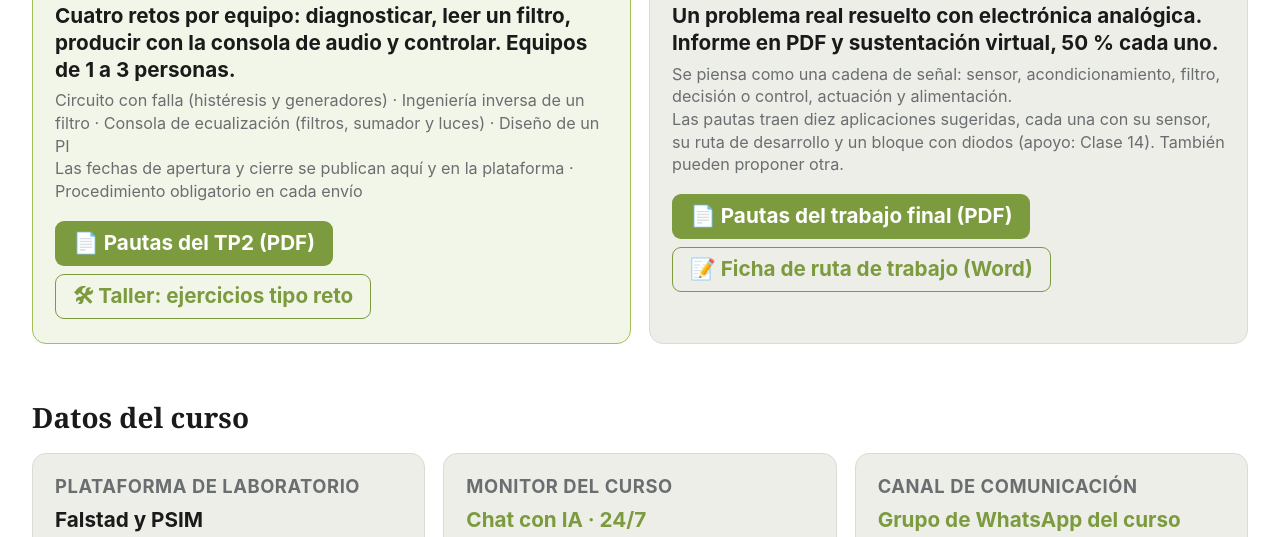
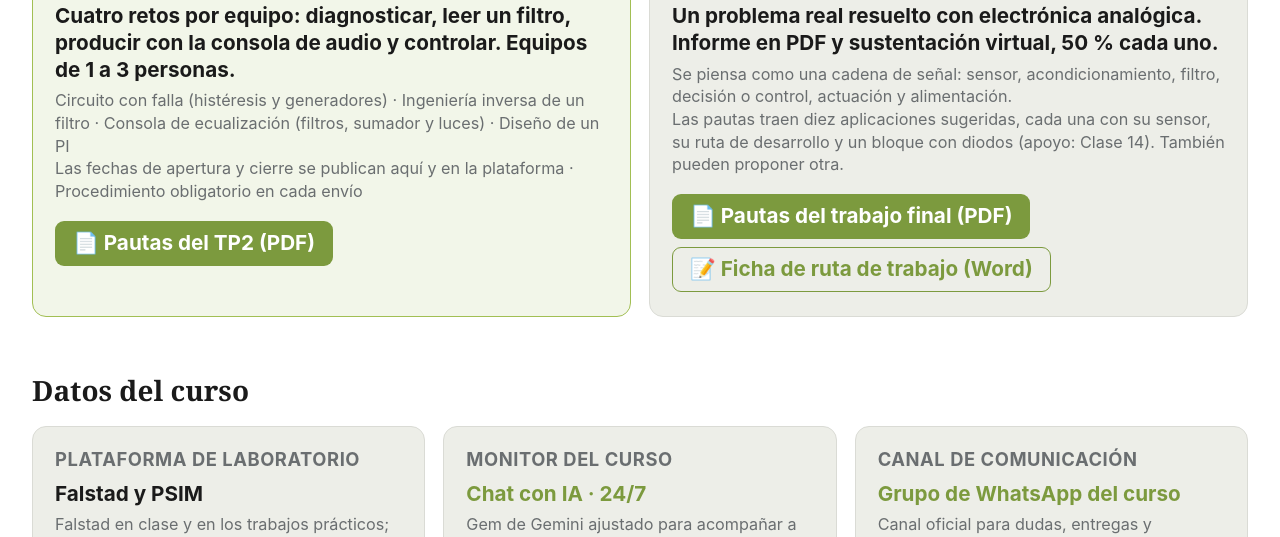
Before and after one commit to dgonzalm/electronica_analoga, a plain HTML site: page index.html in a window 1280 px wide. Shown: the part 1005-1542 px from the top of the page. Drawn offline with Linux system fonts and the light colour scheme.

Commit message:
Update index.html

```diff
--- a/index.html
+++ b/index.html
@@ -309,7 +309,7 @@
           <h3>Trabajo práctico 2 · <span id="tp2-estado">Próximamente</span></h3>
           <p>Cuatro retos por equipo: diagnosticar, leer un filtro, producir con la consola de audio y controlar. Equipos de 1 a 3 personas.</p>
           <small>Circuito con falla (histéresis y generadores) · Ingeniería inversa de un filtro · Consola de ecualización (filtros, sumador y luces) · Diseño de un PI<br>Las fechas de apertura y cierre se publican aquí y en la plataforma · Procedimiento obligatorio en cada envío</small>
-          <p style="margin-top:14px"><a href="tp2/pautas-tp2.pdf" target="_blank" rel="noopener" style="display:inline-block;background:var(--green);color:#fff;padding:9px 18px;border-radius:9px;text-decoration:none;margin:4px 8px 4px 0">📄 Pautas del TP2 (PDF)</a><a href="tp2/practica-taller-tp2.html" target="_blank" rel="noopener" style="display:inline-block;border:1px solid var(--green);color:var(--green);padding:8px 17px;border-radius:9px;text-decoration:none;margin:4px 8px 4px 0">🛠 Taller: ejercicios tipo reto</a></p>
+          <p style="margin-top:14px"><a href="tp2/pautas-tp2.pdf" target="_blank" rel="noopener" style="display:inline-block;background:var(--green);color:#fff;padding:9px 18px;border-radius:9px;text-decoration:none;margin:4px 8px 4px 0">📄 Pautas del TP2 (PDF)</a></p>
         </div>
         <div class="info-card">
           <h3>Trabajo final · Proyecto integrador</h3>
```
